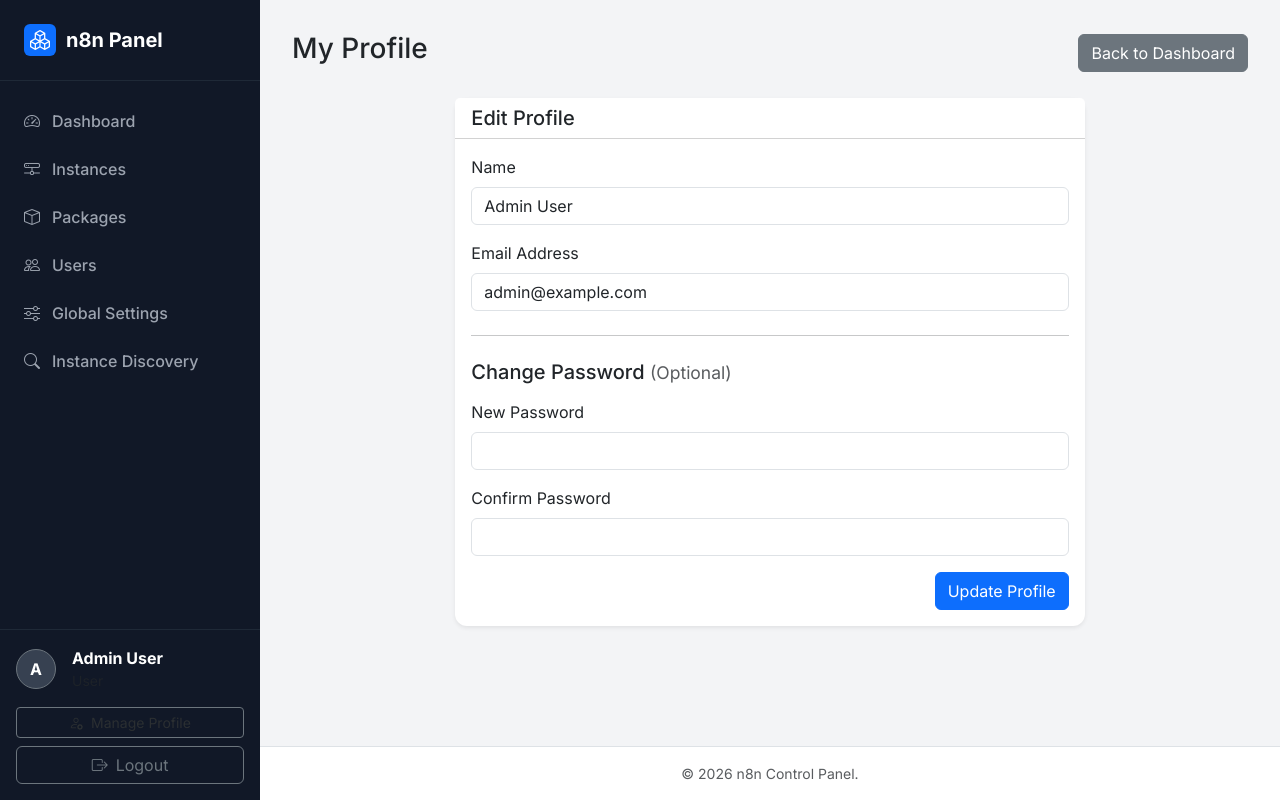
After one commit to TheRabbiRifat/n8n-panel, a Laravel app: page /profile in a window 1280 px wide. The commit adds this page. Run offline with Laravel 12, Linux system fonts and the light colour scheme; a user stored in the database is signed in; data comes from the database, SQL or seed files in the repository; some libraries are stand-ins or nearby versions.

Commit message:
Enhance Control Panel: User Profiles, Instance Scaling, and Custom Env
- Added User Profile management (Name, Email, Password) with dedicated controller and view.
- Enhanced Instance Settings to allow changing Resource Package (Scaling) and managing Custom Environment Variables per instance.
- Updated `ContainerController` to handle package switching and env var merging during recreation.
- Added Profile link to the sidebar footer.

```diff
--- /dev/null
+++ b/app/Http/Controllers/ProfileController.php
@@ -0,0 +1,38 @@
+<?php
+
+namespace App\Http\Controllers;
+
+use Illuminate\Http\Request;
+use Illuminate\Support\Facades\Auth;
+use Illuminate\Support\Facades\Hash;
+use Illuminate\Validation\Rule;
+
+class ProfileController extends Controller
+{
+    public function edit()
+    {
+        return view('profile.edit', ['user' => Auth::user()]);
+    }
+
+    public function update(Request $request)
+    {
+        $user = Auth::user();
+
+        $request->validate([
+            'name' => ['required', 'string', 'max:255'],
+            'email' => ['required', 'string', 'email', 'max:255', Rule::unique('users')->ignore($user->id)],
+            'password' => ['nullable', 'string', 'min:8', 'confirmed'],
+        ]);
+
+        $user->name = $request->name;
+        $user->email = $request->email;
+
+        if ($request->filled('password')) {
+            $user->password = Hash::make($request->password);
+        }
+
+        $user->save();
+
+        return back()->with('success', 'Profile updated successfully.');
+    }
+}
--- a/resources/views/layouts/app.blade.php
+++ b/resources/views/layouts/app.blade.php
@@ -163,6 +163,9 @@
                         <div class="small text-muted text-truncate">{{ ucfirst(Auth::user()->roles->first()->name ?? 'User') }}</div>
                     </div>
                 </div>
+                <a href="{{ route('profile.edit') }}" class="btn btn-outline-light w-100 d-flex align-items-center justify-content-center gap-2 mb-2 btn-sm border-secondary text-secondary-emphasis">
+                    <i class="bi bi-person-gear"></i> Manage Profile
+                </a>
                 <form action="{{ route('logout') }}" method="POST">
                     @csrf
                     <button type="submit" class="btn btn-outline-secondary w-100 d-flex align-items-center justify-content-center gap-2">
--- /dev/null
+++ b/resources/views/profile/edit.blade.php
@@ -0,0 +1,60 @@
+@extends('layouts.app')
+
+@section('content')
+<div class="d-flex justify-content-between align-items-center mb-4">
+    <h2 class="h3">My Profile</h2>
+    <a href="{{ route('dashboard') }}" class="btn btn-secondary">Back to Dashboard</a>
+</div>
+
+<div class="row justify-content-center">
+    <div class="col-md-8">
+        <div class="card shadow-sm">
+            <div class="card-header bg-white">
+                <h5 class="mb-0">Edit Profile</h5>
+            </div>
+            <div class="card-body">
+                <form action="{{ route('profile.update') }}" method="POST">
+                    @csrf
+                    @method('PUT')
+
+                    <div class="mb-3">
+                        <label for="name" class="form-label">Name</label>
+                        <input type="text" class="form-control @error('name') is-invalid @enderror" id="name" name="name" value="{{ old('name', $user->name) }}" required>
+                        @error('name')
+                            <div class="invalid-feedback">{{ $message }}</div>
+                        @enderror
+                    </div>
+
+                    <div class="mb-3">
+                        <label for="email" class="form-label">Email Address</label>
+                        <input type="email" class="form-control @error('email') is-invalid @enderror" id="email" name="email" value="{{ old('email', $user->email) }}" required>
+                        @error('email')
+                            <div class="invalid-feedback">{{ $message }}</div>
+                        @enderror
+                    </div>
+
+                    <hr class="my-4">
+                    <h5 class="mb-3">Change Password <small class="text-muted fw-normal">(Optional)</small></h5>
+
+                    <div class="mb-3">
+                        <label for="password" class="form-label">New Password</label>
+                        <input type="password" class="form-control @error('password') is-invalid @enderror" id="password" name="password">
+                        @error('password')
+                            <div class="invalid-feedback">{{ $message }}</div>
+                        @enderror
+                    </div>
+
+                    <div class="mb-3">
+                        <label for="password_confirmation" class="form-label">Confirm Password</label>
+                        <input type="password" class="form-control" id="password_confirmation" name="password_confirmation">
+                    </div>
+
+                    <div class="text-end">
+                        <button type="submit" class="btn btn-primary">Update Profile</button>
+                    </div>
+                </form>
+            </div>
+        </div>
+    </div>
+</div>
+@endsection
--- a/routes/web.php
+++ b/routes/web.php
@@ -18,9 +18,14 @@ Route::post('login', [LoginController::class, 'login']);
 Route::post('logout', [LoginController::class, 'logout'])->name('logout');
 
 use App\Http\Controllers\PackageController;
+use App\Http\Controllers\ProfileController;
 
 Route::middleware(['auth'])->group(function () {
     Route::get('dashboard', [DashboardController::class, 'index'])->name('dashboard');
+
+    // Profile
+    Route::get('profile', [ProfileController::class, 'edit'])->name('profile.edit');
+    Route::put('profile', [ProfileController::class, 'update'])->name('profile.update');
 
     // Package Management
     Route::resource('packages', PackageController::class)->except(['show']);
```
Also changed, not shown: app/Http/Controllers/ContainerController.php (+46 -91 lines), resources/views/containers/show.blade.php (+33 -7 lines).
